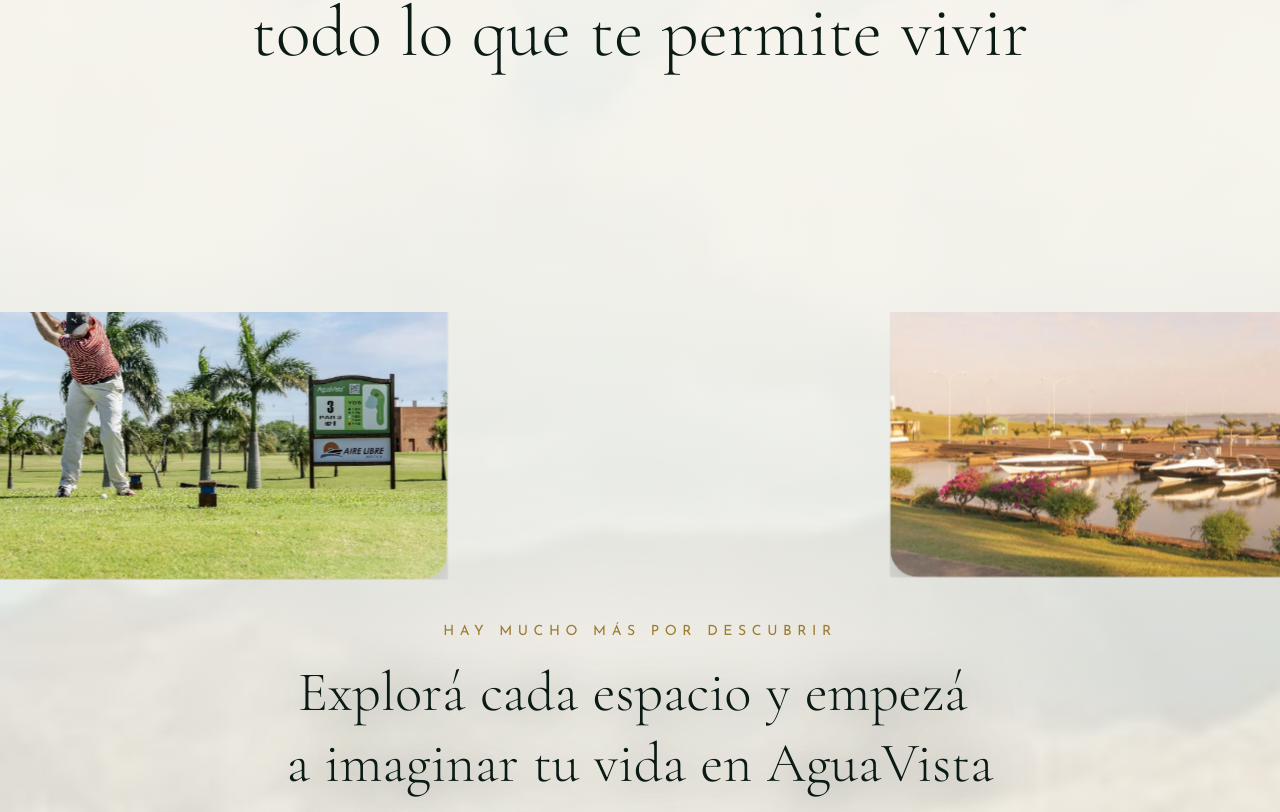
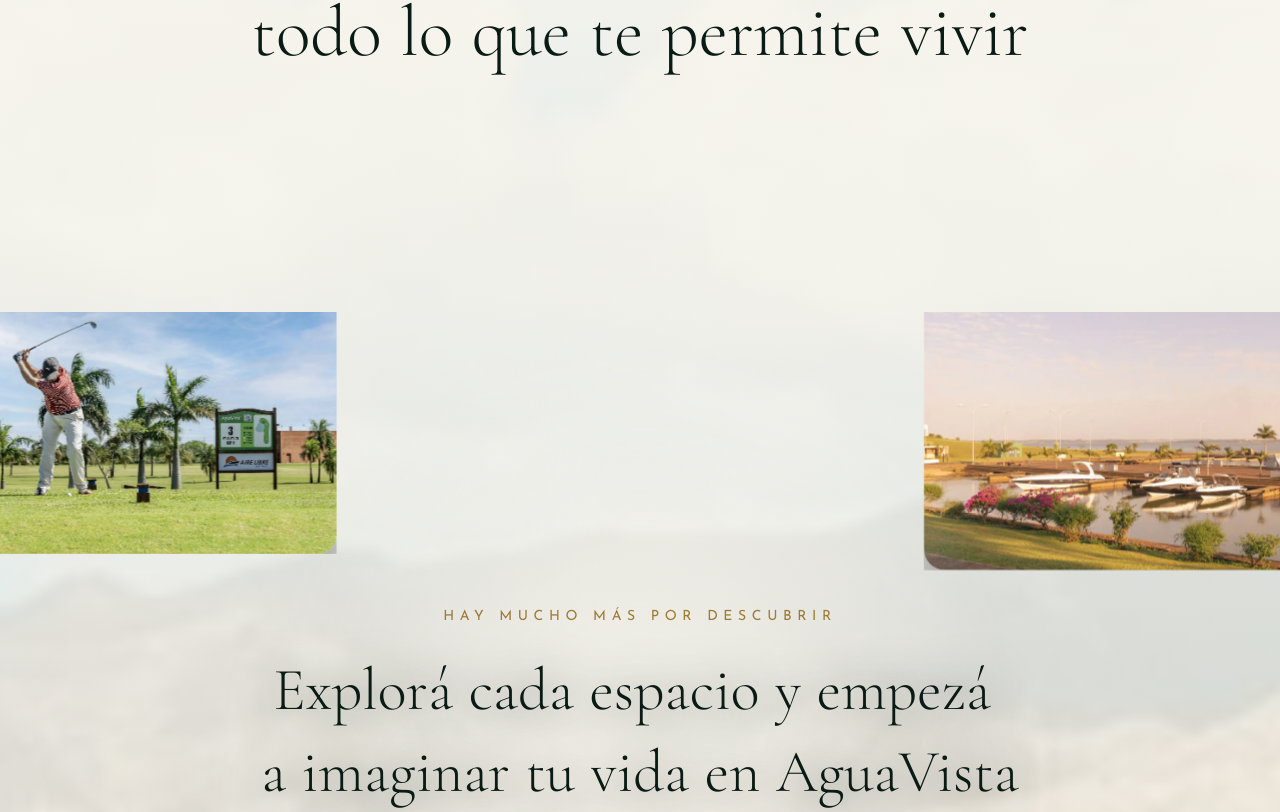
Before and after one commit to ferchujcz/aguavista, a Next.js app: page /en in a window 1280 px wide. Shown: the part 1288-2100 px from the top of the page. Built offline with nearby package versions, Linux system fonts and the light colour scheme; no server answers.

Commit message:
nuevo zoom

```diff
--- a/src/components/ui/zoom-parallax.tsx
+++ b/src/components/ui/zoom-parallax.tsx
@@ -41,18 +41,22 @@ export function ZoomParallax({ images }: ZoomParallaxProps) {
 
     const scales = [scale4, scale5, scale6, scale5, scale8];
 
-    // Detectamos cuando la sección entra en pantalla para mostrar las fotos y el texto
     const revealed = useInView(galleryContainer, { once: true, amount: 0.2 });
 
-    // Coordenadas calculadas: En celular están más separadas y son más chicas. En PC (md:) retoman su tamaño.
+    /*
+     * ── POSICIONES MATEMÁTICAS ESTRICTAS ──
+     * Las fotos fueron empujadas hacia los bordes (25vh/vw) y su tamaño inicial
+     * fue reducido. Esto crea un hueco central gigante para que el texto respire.
+     * En móvil (versión sin 'md:') se empujan aún más arriba y abajo para liberar
+     * toda la pantalla vertical.
+     */
     const getPositionClass = (index: number) => {
         switch (index) {
-            case 0: return '[&>div]:!-top-[25vh] [&>div]:!-left-[28vw] [&>div]:!h-[18vh] [&>div]:!w-[35vw] md:[&>div]:!-top-[28vh] md:[&>div]:!-left-[22vw] md:[&>div]:!h-[35vh] md:[&>div]:!w-[25vw]'; // Arriba Izquierda
-            case 1: return '[&>div]:!-top-[28vh] [&>div]:!left-[28vw] [&>div]:!h-[15vh] [&>div]:!w-[35vw] md:[&>div]:!-top-[22vh] md:[&>div]:!left-[26vw] md:[&>div]:!h-[25vh] md:[&>div]:!w-[30vw]'; // Arriba Derecha
-            case 2: return '[&>div]:!top-[25vh] [&>div]:!-left-[28vw] [&>div]:!h-[18vh] [&>div]:!w-[35vw] md:[&>div]:!top-[28vh] md:[&>div]:!-left-[25vw] md:[&>div]:!h-[30vh] md:[&>div]:!w-[25vw]'; // Abajo Izquierda
-            case 3: return '[&>div]:!top-[28vh] [&>div]:!left-[28vw] [&>div]:!h-[16vh] [&>div]:!w-[35vw] md:[&>div]:!top-[26vh] md:[&>div]:!left-[22vw] md:[&>div]:!h-[30vh] md:[&>div]:!w-[22vw]'; // Abajo Derecha
-            // La 5ta foto la escondemos en el celular para no saturar la pantalla pequeña, pero en PC aparece por la izquierda.
-            case 4: return 'hidden md:flex [&>div]:!-top-[2vh] [&>div]:!-left-[42vw] [&>div]:!h-[20vh] [&>div]:!w-[15vw]';
+            case 0: return '[&>div]:!-top-[32vh] [&>div]:!-left-[20vw] [&>div]:!h-[15vh] [&>div]:!w-[35vw] md:[&>div]:!-top-[25vh] md:[&>div]:!-left-[25vw] md:[&>div]:!h-[25vh] md:[&>div]:!w-[20vw]';
+            case 1: return '[&>div]:!-top-[35vh] [&>div]:!left-[22vw] [&>div]:!h-[12vh] [&>div]:!w-[35vw] md:[&>div]:!-top-[20vh] md:[&>div]:!left-[25vw] md:[&>div]:!h-[20vh] md:[&>div]:!w-[25vw]';
+            case 2: return '[&>div]:!top-[32vh] [&>div]:!-left-[20vw] [&>div]:!h-[12vh] [&>div]:!w-[35vw] md:[&>div]:!top-[25vh] md:[&>div]:!-left-[25vw] md:[&>div]:!h-[20vh] md:[&>div]:!w-[25vw]';
+            case 3: return '[&>div]:!top-[35vh] [&>div]:!left-[22vw] [&>div]:!h-[15vh] [&>div]:!w-[35vw] md:[&>div]:!top-[20vh] md:[&>div]:!left-[25vw] md:[&>div]:!h-[25vh] md:[&>div]:!w-[20vw]';
+            case 4: return 'hidden md:flex [&>div]:!top-[2vh] [&>div]:!-left-[40vw] [&>div]:!h-[20vh] [&>div]:!w-[15vw]';
             default: return '';
         }
     };
@@ -60,7 +64,6 @@ export function ZoomParallax({ images }: ZoomParallaxProps) {
     return (
         <section ref={mainContainer} className="relative w-full bg-[color:var(--av-base)]">
 
-            {/* ── Fondo Parallax ── */}
             <div className="absolute inset-0 overflow-hidden pointer-events-none">
                 <motion.div
                     style={{ y: backgroundY }}
@@ -71,7 +74,6 @@ export function ZoomParallax({ images }: ZoomParallaxProps) {
                 </motion.div>
             </div>
 
-            {/* ── Textos Principales Superiores ── */}
             <div className="relative z-10 min-h-screen w-full flex flex-col items-center justify-center px-6 text-center md:px-10">
                 <div
                     aria-hidden="true"
@@ -93,27 +95,26 @@ export function ZoomParallax({ images }: ZoomParallaxProps) {
                     as="h2"
                     text="No se trata solo de todo lo que AguaVista tiene, sino de todo lo que te permite vivir"
                     delay={0.15}
-                    className="relative font-[family-name:var(--font-cormorant)] text-[clamp(2.2rem,6vw,4.5rem)] text-[color:var(--av-text)] font-light max-w-[95%] md:max-w-4xl text-balance leading-tight mx-auto"
+                    className="relative font-[family-name:var(--font-cormorant)] text-4xl sm:text-5xl md:text-6xl lg:text-7xl text-[color:var(--av-text)] font-light max-w-[95%] md:max-w-4xl text-balance leading-tight mx-auto"
                 />
             </div>
 
-            {/* ── Galería Zoom Parallax ── */}
             <div ref={galleryContainer} className="relative h-[150vh] z-10">
                 <div className="sticky top-0 h-screen overflow-hidden">
 
-                    {/* ── TEXTO CENTRAL (AHORA APARECE INMEDIATAMENTE) ── */}
+                    {/* ── TEXTO CENTRAL DE ALTO IMPACTO ── */}
                     <motion.div
                         initial={{ opacity: 0 }}
                         animate={{ opacity: revealed ? 1 : 0 }}
                         transition={{ duration: 1.2, delay: 0.1 }}
-                        className="pointer-events-none absolute inset-0 z-20 flex flex-col items-center justify-center px-5 text-center sm:px-10"
+                        className="pointer-events-none absolute inset-0 z-20 flex flex-col items-center justify-center px-4 text-center md:px-10"
                     >
-                        {/* Sombra de contraste para asegurar la legibilidad del texto en móviles */}
-                        <div className="absolute inset-0 bg-[radial-gradient(ellipse_at_center,var(--av-base)_25%,transparent_75%)] md:bg-[radial-gradient(42%_32%_at_50%_50%,color-mix(in_oklab,var(--av-base)_95%,transparent)_0%,transparent_100%)] opacity-95" />
+                        {/* Glow circular suave atrás del texto para separarlo del fondo sin ensuciar */}
+                        <div className="absolute inset-0 bg-[radial-gradient(circle_at_center,color-mix(in_oklab,var(--av-base)_95%,transparent)_0%,transparent_60%)] md:bg-[radial-gradient(circle_at_center,color-mix(in_oklab,var(--av-base)_85%,transparent)_0%,transparent_50%)] opacity-100" />
 
                         <div className="relative z-10 flex flex-col items-center justify-center w-full">
                             <SlideUp
-                                innerClassName="font-[family-name:var(--font-josefin)] text-[10px] md:text-xs lg:text-sm tracking-[0.25em] md:tracking-[0.4em] text-[color:var(--av-lux)] uppercase mb-4"
+                                innerClassName="font-[family-name:var(--font-josefin)] text-[10px] md:text-sm tracking-[0.25em] md:tracking-[0.4em] text-[color:var(--av-lux)] uppercase mb-4 md:mb-6"
                             >
                                 Hay mucho más por descubrir
                             </SlideUp>
@@ -121,8 +122,8 @@ export function ZoomParallax({ images }: ZoomParallaxProps) {
                             <SplitText
                                 as="h3"
                                 text="Explorá cada espacio y empezá a imaginar tu vida en AguaVista"
-                                delay={0.3}
-                                className="w-full max-w-[100%] md:max-w-3xl text-balance font-[family-name:var(--font-cormorant)] text-[clamp(1.85rem,6.5vw,3.5rem)] text-[color:var(--av-text)] font-light leading-[1.1] md:leading-[1.15] drop-shadow-[0_4px_24px_rgba(10,26,20,0.95)] mx-auto"
+                                delay={0.2}
+                                className="w-full max-w-[95%] md:max-w-4xl text-balance font-[family-name:var(--font-cormorant)] text-3xl sm:text-4xl md:text-5xl lg:text-6xl text-[color:var(--av-text)] font-light leading-tight drop-shadow-[0_4px_24px_rgba(10,26,20,0.95)] mx-auto"
                             />
                         </div>
                     </motion.div>
@@ -138,8 +139,8 @@ export function ZoomParallax({ images }: ZoomParallaxProps) {
                             >
                                 <div className="relative">
                                     <motion.div
-                                        // Bordes redondeados sutiles para darle el toque premium
-                                        className="absolute inset-0 overflow-hidden rounded-xl md:rounded-2xl shadow-2xl shadow-black/50"
+                                        /* Ajusté el borde a "rounded-lg" para que parezca una foto fina y no un widget */
+                                        className="absolute inset-0 overflow-hidden rounded-lg md:rounded-xl shadow-2xl shadow-black/80"
                                         initial={reduceMotion ? false : 'hidden'}
                                         animate={revealed || reduceMotion ? 'visible' : 'hidden'}
                                         variants={{
```
